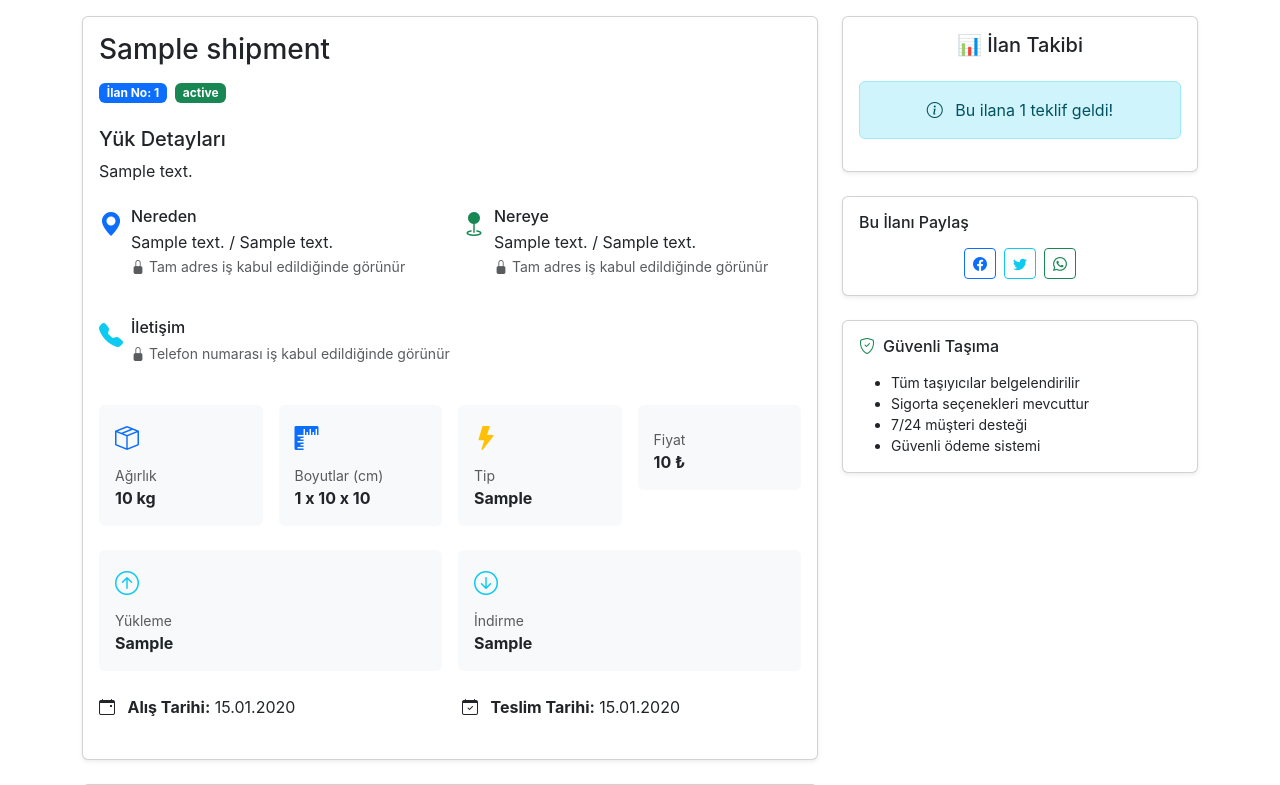
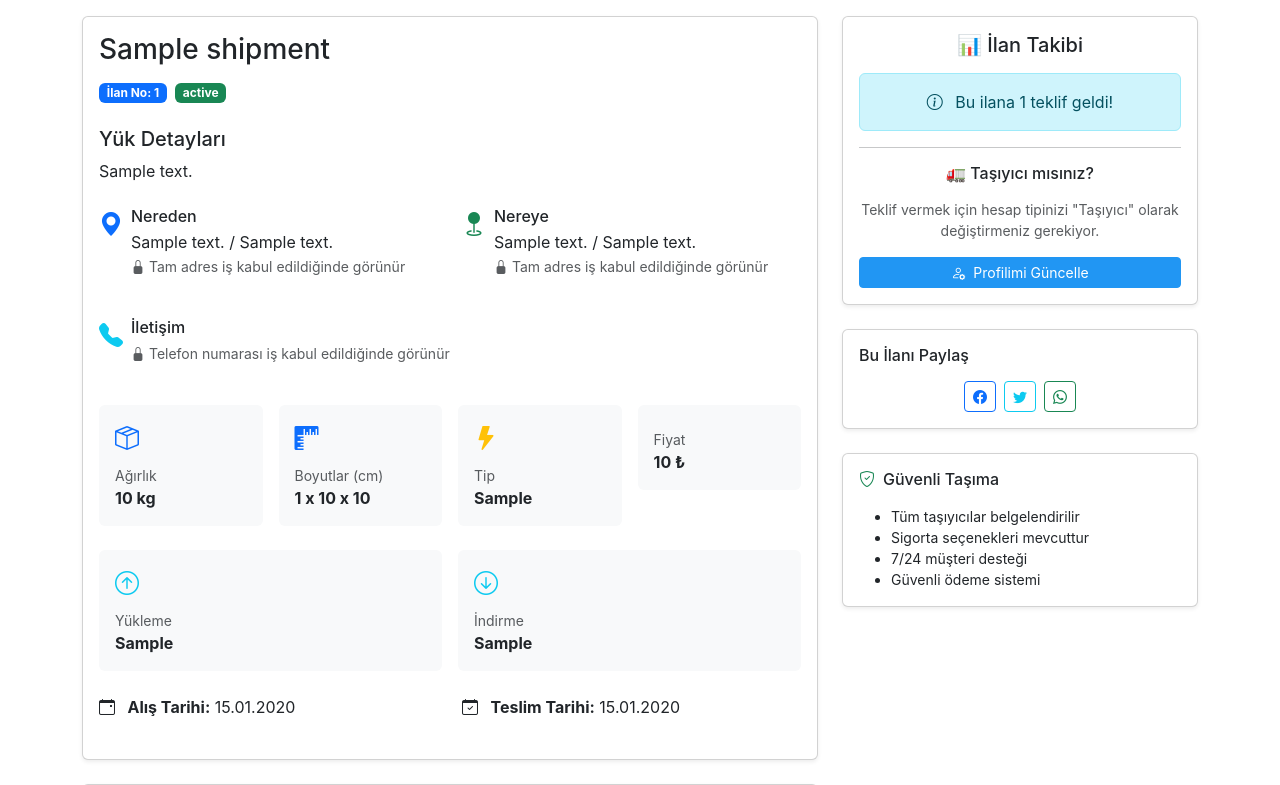
Before and after one commit to MetaMerchant1/nakliyenet-django, a Django app: template templates/website/ilan_detay.html in a window 1280 px wide. Shown: the part 134-919 px from the top of the page. Run offline with Django 4.2, Linux system fonts and the light colour scheme; a user stored in the database is signed in; tables that the repository leaves empty hold one stand-in row (values such as "Sample post"); the template is opened without the code that fills it: values that come from a table or form of the project are taken from there, most other values are stand-ins (such as "Sample title", 1, 10 or a date in 2020); data that the repository does not hold is empty.

Commit message:
Improve UX for shippers viewing listings
- Added helpful message explaining why they can't bid
- Added link to profile page to switch to carrier type
- Makes it clear users need to be carriers to submit bids
- Fixes issue where users couldn't find the bid button

```diff
--- a/templates/website/ilan_detay.html
+++ b/templates/website/ilan_detay.html
@@ -443,11 +443,23 @@
             {% elif user.is_authenticated and user.profile.user_type == 0 %}
                 <!-- Yük Veren -->
                 <div class="card shadow-sm mb-4 sticky-top" style="top: 20px;">
-                    <div class="card-body text-center">
-                        <h3 class="h5 mb-4">📊 İlan Takibi</h3>
-                        <div class="alert alert-info">
+                    <div class="card-body">
+                        <h3 class="h5 mb-3 text-center">📊 İlan Takibi</h3>
+                        <div class="alert alert-info text-center mb-3">
                             <i class="bi bi-info-circle me-2"></i>
                             Bu ilana {{ bid_count }} teklif geldi!
+                        </div>
+
+                        <hr class="my-3">
+
+                        <div class="text-center">
+                            <h4 class="h6 mb-3">🚛 Taşıyıcı mısınız?</h4>
+                            <p class="small text-muted mb-3">
+                                Teklif vermek için hesap tipinizi "Taşıyıcı" olarak değiştirmeniz gerekiyor.
+                            </p>
+                            <a href="{% url 'website:profil' %}" class="btn btn-primary btn-sm w-100">
+                                <i class="bi bi-person-gear me-2"></i>Profilimi Güncelle
+                            </a>
                         </div>
                     </div>
                 </div>
```
